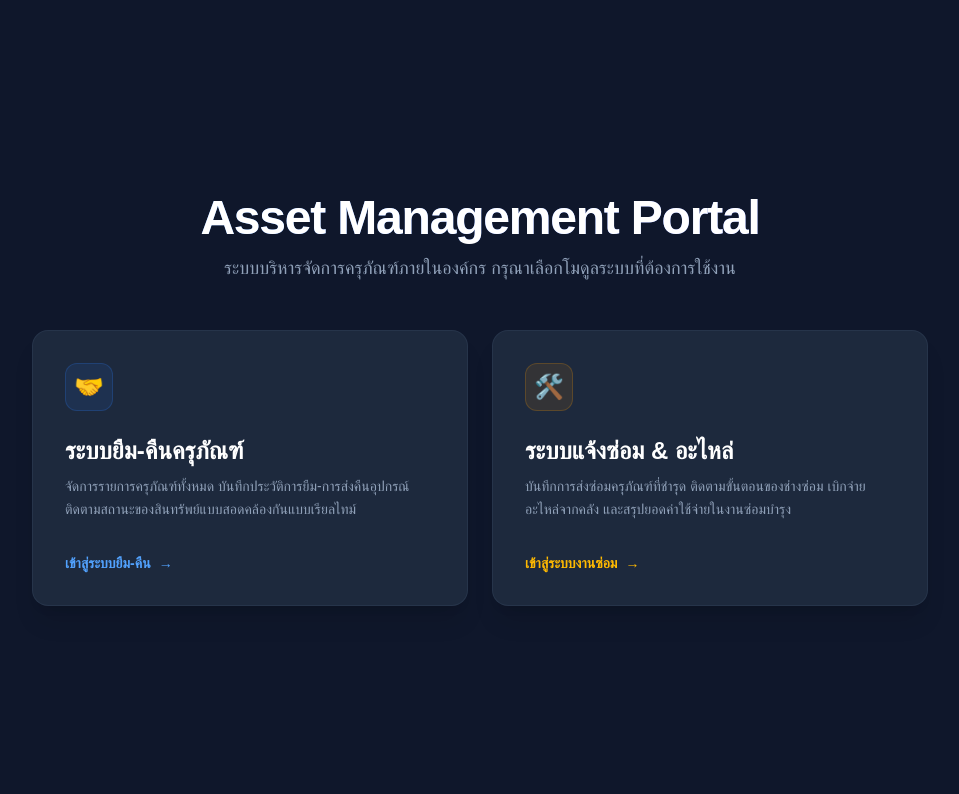
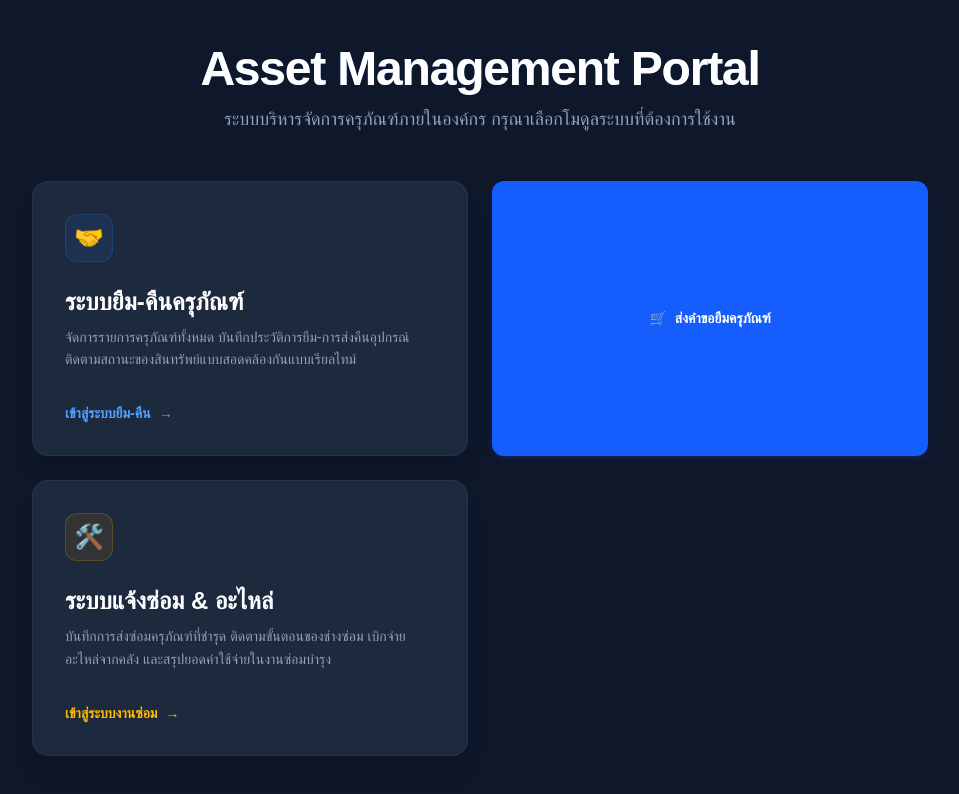
Before and after one commit to Thirachai1112/my-asset-app, a Next.js app: page / in a window 1280 px wide. Shown: the top 794 px of the page, without its empty margins (160-1119 px from the left). Built offline with nearby package versions, Linux system fonts and the light colour scheme.

Commit message:
ลิงค์หน้าจอแจ้งยืม

```diff
--- a/app/page.tsx
+++ b/app/page.tsx
@@ -1,5 +1,6 @@
 // app/page.tsx
 import Link from 'next/link'
+
 
 export default function PortalPage() {
   return (
@@ -34,6 +35,13 @@ export default function PortalPage() {
           </div>
         </Link>
 
+<Link
+      href="/borrows/request"
+      className="w-full bg-blue-600 hover:bg-blue-500 text-white text-sm font-bold py-3 px-4 rounded-xl transition-all shadow-md shadow-blue-900/30 flex items-center justify-center gap-2 active:scale-[0.98]"
+    >
+      <span>🛒</span> ส่งคำขอยืมครุภัณฑ์
+    </Link>
+
         {/* การ์ดระบบจัดการการซ่อม */}
         <Link href="/repairs" className="group bg-slate-800 hover:bg-slate-750 border border-slate-700/50 hover:border-amber-500/50 rounded-2xl p-8 transition-all duration-300 shadow-xl hover:shadow-amber-950/20 flex flex-col justify-between text-left">
           <div>
```
